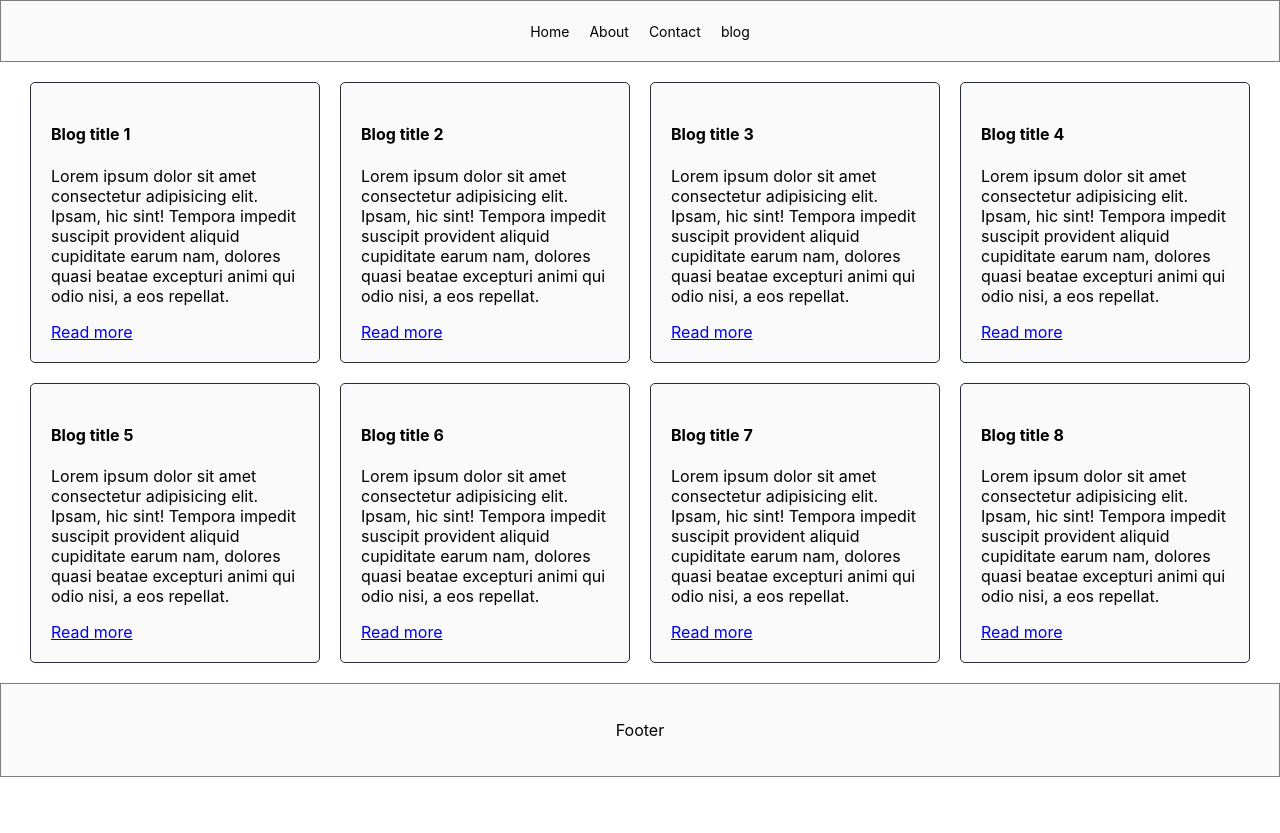
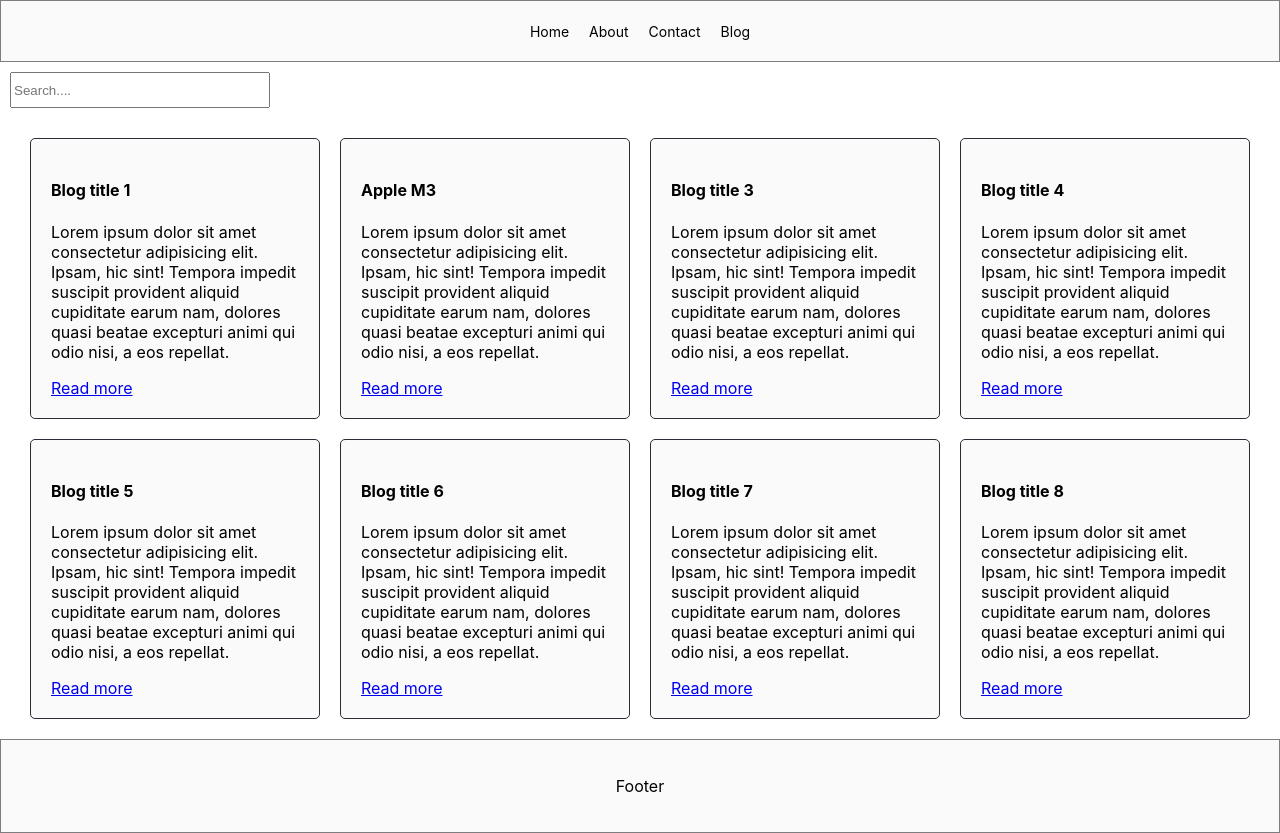
Before and after one commit to mshibinc/react-BEO-batch, a React (Create React App) app: page /blog in a window 1280 px wide. Before the commit the page ends 800 px from the top, so only its background shows below. Built offline with nearby package versions, Linux system fonts and the light colour scheme.

Commit message:
like search

```diff
--- a/src/App.css
+++ b/src/App.css
@@ -77,3 +77,16 @@
     border: 1px solid #7d7d7f;
     padding: 20px;
 }
+
+.search {
+    flex-direction: row;
+    align-items: center;
+    justify-content: center;
+    align-content: center;
+    padding: 10px;
+}
+
+.search input {
+    width: 20%;
+    height: 30px;
+}
--- a/src/components/AppWrapper.jsx
+++ b/src/components/AppWrapper.jsx
@@ -7,7 +7,7 @@ export default function AppWrapper() {
                 <Link to="/">Home</Link>
                 <Link to="about">About</Link>
                 <Link to="contact">Contact</Link>
-                <Link to="blog">blog</Link>
+                <Link to="blog">Blog</Link>
             </div>
             <Outlet />
             <footer className='footer'>
--- a/src/data/blogData.json
+++ b/src/data/blogData.json
@@ -5,7 +5,7 @@
     },
     {
         "id": 2,
-        "title": "Blog title 2",
+        "title": "Apple M3",
         "blog": "Lorem ipsum dolor sit amet consectetur adipisicing elit. Ipsam, hic sint! Tempora impedit suscipit provident aliquid cupiditate earum nam, dolores quasi beatae excepturi animi qui odio nisi, a eos repellat. "
     },
     {
--- a/src/index.js
+++ b/src/index.jsx
@@ -5,8 +5,7 @@ import MyApp from './App';
 import reportWebVitals from './reportWebVitals';
 
 const root = ReactDOM.createRoot(document.getElementById('root'));
-root.render( <
-    MyApp / >
+root.render(<MyApp />
 );
 // </React.StrictMode>
 
--- a/src/pages/Blog.jsx
+++ b/src/pages/Blog.jsx
@@ -1,13 +1,37 @@
-import React from 'react'
+import React, { useEffect, useState } from 'react'
 import BlogCard from '../components/BlogCard'
 import blogData from "../data/blogData.json"
 export default function Blog() {
+  const [searchKey, setSearchKey] = useState('');
+  const [filterBlog, setFilterBlog] = useState(blogData);
+  useEffect(() => {
+    filterData()
+  }, [searchKey])
+  const filterData = () => {
+    // let blogdata = blogData.filter((itm) => itm.title == searchKey)
+    // console.log(blogdata, new Date());
+    let blogdata2 = blogData.filter(itm => {
+      return itm.title.toLocaleLowerCase().includes(searchKey.toLowerCase())
+    })
+    if (searchKey) {
+      setFilterBlog(blogdata2)
+    }else{
+      setFilterBlog(blogData)
+    }
+  }
   return (
-    <div className='blog-wrapper'>
-        {blogData.map((itm)=>(
-          <BlogCard key={itm.id}  data={itm}/>
+    <>
+      <div className='search'>
+        <input type='text' value={searchKey} placeholder='Search....' onChange={(e) => setSearchKey(e.target.value)} />
+      </div>
+      <div className='blog-wrapper'>
+
+        {filterBlog.map((itm) => (
+          <BlogCard key={itm.id} data={itm} />
         ))}
 
-    </div>
+      </div>
+    </>
+
   )
 }
```
Also changed, not shown: src/MainApp.jsx (added, +7 -0 lines).
